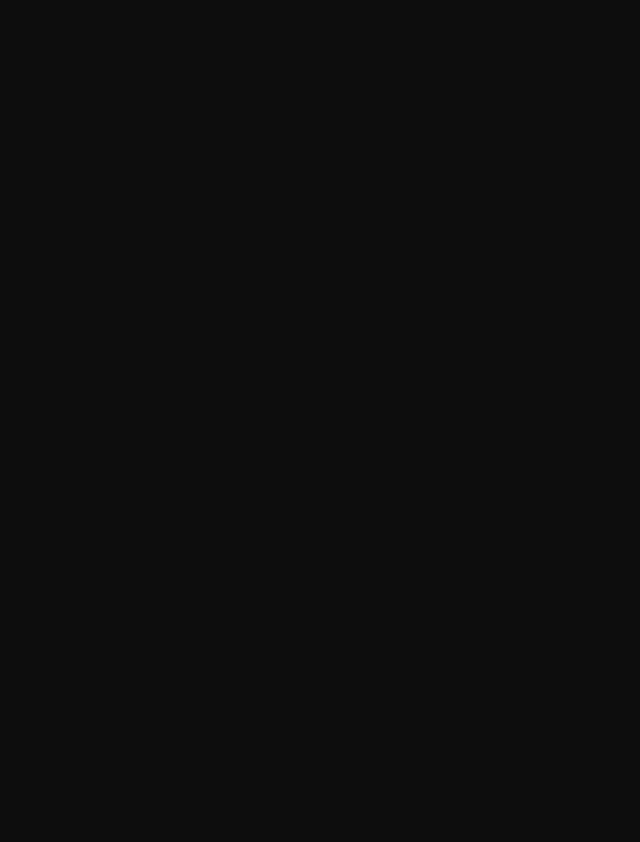
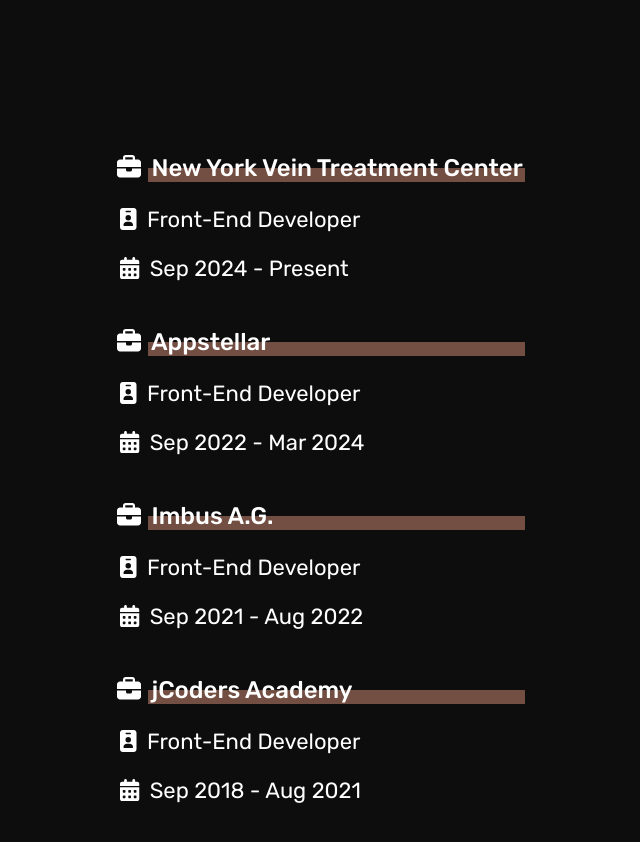
Before and after one commit to Orgenkelmendi/portfolio, a React (Create React App) app: page / in a window 1280 px wide. Shown: the part 680-1522 px from the top of the page, without its empty margins (33-673 px from the left). Before the commit the page ends 800 px from the top, so only its background shows below. Built offline with nearby package versions, Linux system fonts and the light colour scheme.

Commit message:
Adding Journey section - still ongoing

```diff
--- a/public/index.html
+++ b/public/index.html
@@ -10,34 +10,10 @@
       content="Web site created using create-react-app"
     />
     <link rel="apple-touch-icon" href="%PUBLIC_URL%/logo192.png" />
-    <!--
-      manifest.json provides metadata used when your web app is installed on a
-      user's mobile device or desktop. See https://developers.google.com/web/fundamentals/web-app-manifest/
-    -->
     <link rel="manifest" href="%PUBLIC_URL%/manifest.json" />
-    <!--
-      Notice the use of %PUBLIC_URL% in the tags above.
-      It will be replaced with the URL of the `public` folder during the build.
-      Only files inside the `public` folder can be referenced from the HTML.
-
-      Unlike "/favicon.ico" or "favicon.ico", "%PUBLIC_URL%/favicon.ico" will
-      work correctly both with client-side routing and a non-root public URL.
-      Learn how to configure a non-root public URL by running `npm run build`.
-    -->
-    <title>React App</title>
+    <title>orgenkelmendi.com - Portfolio</title>
   </head>
   <body>
-    <noscript>You need to enable JavaScript to run this app.</noscript>
     <div id="root"></div>
-    <!--
-      This HTML file is a template.
-      If you open it directly in the browser, you will see an empty page.
-
-      You can add webfonts, meta tags, or analytics to this file.
-      The build step will place the bundled scripts into the <body> tag.
-
-      To begin the development, run `npm start` or `yarn start`.
-      To create a production bundle, use `npm run build` or `yarn build`.
-    -->
   </body>
 </html>
--- a/src/App.css
+++ b/src/App.css
@@ -92,6 +92,51 @@
   color: #BCD97E;
 }
 
+#journey {
+  color: #FFFFFF;
+  height: 100vh;
+  display: flex;
+  flex-direction: column;
+  justify-content: flex-start;
+  padding: 10px 150px;
+}
+
+#journey h3 {
+  font-size: 24px;
+  font-weight: 500;
+  position: relative;
+  z-index: 1;
+}
+
+#journey h3::before {
+  content: "";
+  position: absolute;
+  top: 50%;
+  left: 31px;
+  right: 0;
+  bottom: 0;
+  background-color: #734F43;
+  z-index: -1;
+  width:38.5%;
+}
+
+#journey p {
+  font-size: 22px;
+  font-weight: 400;
+  padding-left: 3px;
+}
+
+
+
+h3 * {
+  margin-right: 5px;
+}
+
+p * {
+  margin-right: 5px;
+}
+
+
 
 /* Mobile Responsive */
 @media (max-width: 600px) {
--- a/src/App.js
+++ b/src/App.js
@@ -1,6 +1,7 @@
 import './App.css';
 import { FontAwesomeIcon } from "@fortawesome/react-fontawesome";
 import { faLinkedin, faGithub, faXTwitter } from '@fortawesome/free-brands-svg-icons';
+import { faBriefcase, faIdBadge, faCalendarDays } from '@fortawesome/free-solid-svg-icons';
 
 function App() {
   return (
@@ -27,6 +28,28 @@
             <p><span id='tech'>Tech</span> Enthusiast.</p>
             <p><span id='lifetime'>Lifetime</span> Learner.</p>
       </div>
+      <div id="journey">
+            <div>
+              <h3> <FontAwesomeIcon icon={faBriefcase} /> New York Vein Treatment Center</h3>
+              <p> <FontAwesomeIcon icon={faIdBadge} /> Front-End Developer</p>
+              <p> <FontAwesomeIcon icon={faCalendarDays} /> Sep 2024 - Present</p>
+            </div>
+            <div>
+              <h3> <FontAwesomeIcon icon={faBriefcase} /> Appstellar</h3>
+              <p> <FontAwesomeIcon icon={faIdBadge} /> Front-End Developer</p>
+              <p> <FontAwesomeIcon icon={faCalendarDays} /> Sep 2022 - Mar 2024</p>
+            </div>
+            <div>
+              <h3> <FontAwesomeIcon icon={faBriefcase} /> Imbus A.G.</h3>
+              <p> <FontAwesomeIcon icon={faIdBadge} /> Front-End Developer</p>
+              <p> <FontAwesomeIcon icon={faCalendarDays} /> Sep 2021 - Aug 2022</p>
+            </div>
+            <div>
+              <h3> <FontAwesomeIcon icon={faBriefcase} /> jCoders Academy</h3>
+              <p> <FontAwesomeIcon icon={faIdBadge} /> Front-End Developer</p>
+              <p> <FontAwesomeIcon icon={faCalendarDays} /> Sep 2018 - Aug 2021</p>
+            </div>
+      </div>
     </div>
   );
 }
```
